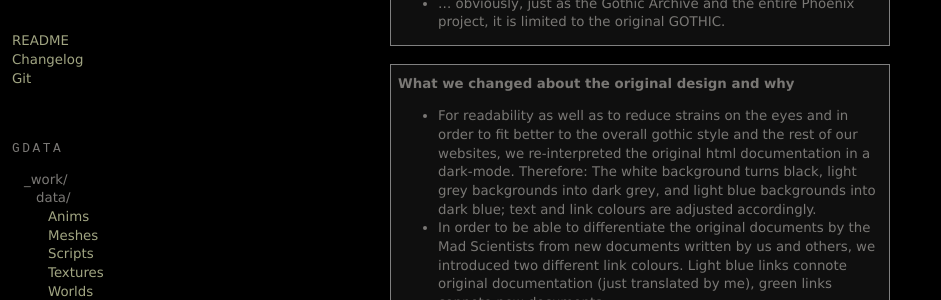
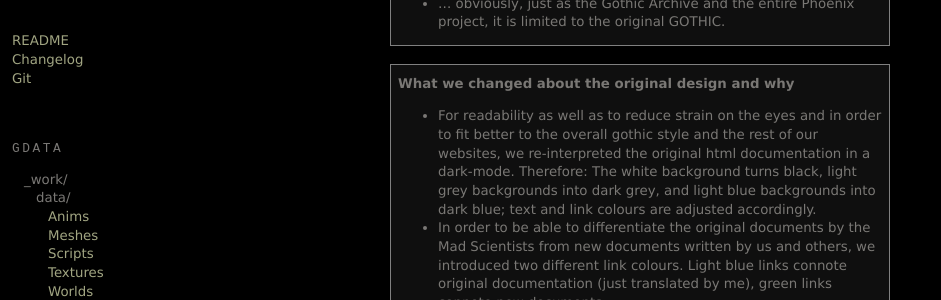
Before and after one commit to PhoenixTales/mdk.gothicarchive.org, a Jekyll site: the page built from docs/about.md, in a window 1280 px wide and 900 px high, scrolled down 1026 px. Shown: the part 280-580 px from the top of the window, without its empty margins (0-941 px from the left). Built offline with Jekyll 4.4.1, drawn with Linux system fonts in a browser that asks for light colours.

Commit message:
upd docs

```diff
--- a/docs/about.md
+++ b/docs/about.md
@@ -112,7 +112,7 @@ So what I wanted to do instead with this website, is...
 
 ## What we changed about the original design and why
 
-* For readability as well as to reduce strains on the eyes and in order to fit better to the overall gothic style and the rest of our websites, we re-interpreted the original html documentation in a dark-mode. Therefore: The white background turns black, light grey backgrounds into dark grey, and light blue backgrounds into dark blue; text and link colours are adjusted accordingly.
+* For readability as well as to reduce strain on the eyes and in order to fit better to the overall gothic style and the rest of our websites, we re-interpreted the original html documentation in a dark-mode. Therefore: The white background turns black, light grey backgrounds into dark grey, and light blue backgrounds into dark blue; text and link colours are adjusted accordingly.
 * In order to be able to differentiate the original documents by the Mad Scientists from new documents written by us and others, we introduced two different link colours. Light blue links connote original documentation (just translated by me), green links connote new documents.
 * TODO: Back in the day when the original documentation was written, a font-size of 10pt appeared larger on these smaller screens with much smaller resolutions than they do today. Instead of sticking to the very same font-size, we have to choose a font-size that offers an equivalent readability on modern screens. Therefore we increased the font-size to ~14px for regular text.
 * TODO: While we consciously stick and appreciate the retro design in almost every regard, there is at least one design aspect that we do not consider to be reasonable and that is a lack of space. The oldschool tables and borders are fine, but they have to have more padding to give room to the content (e.g. text).
```
